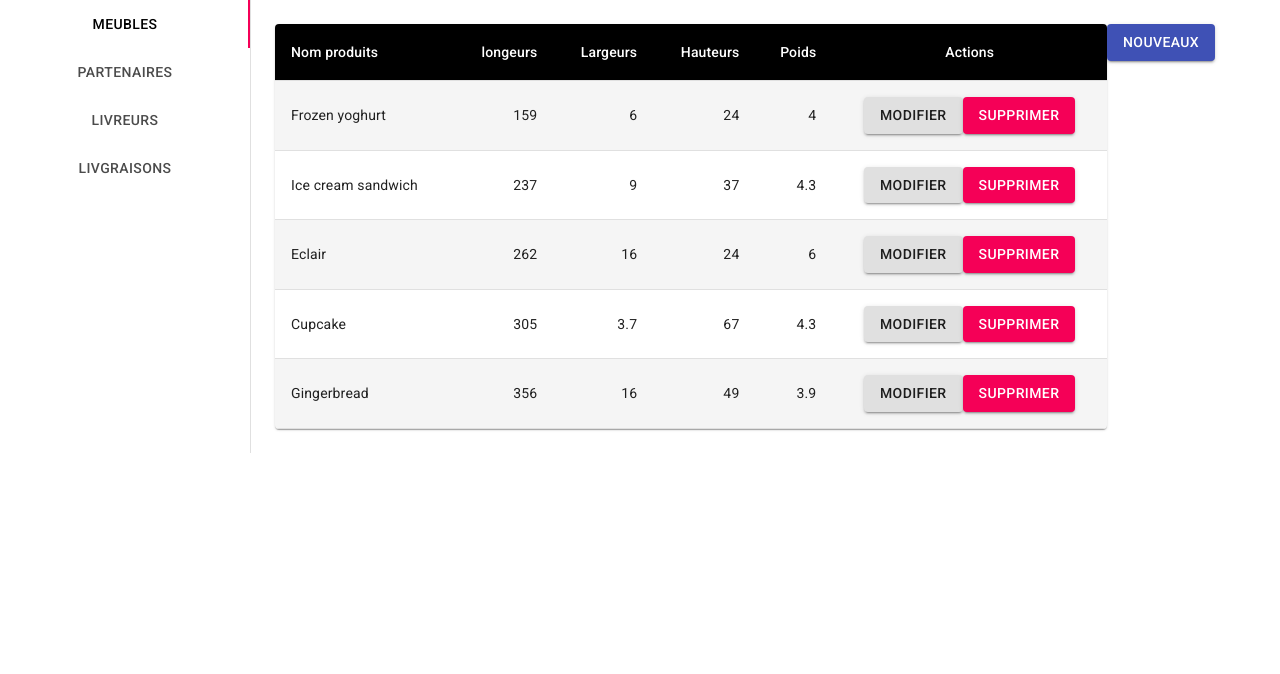
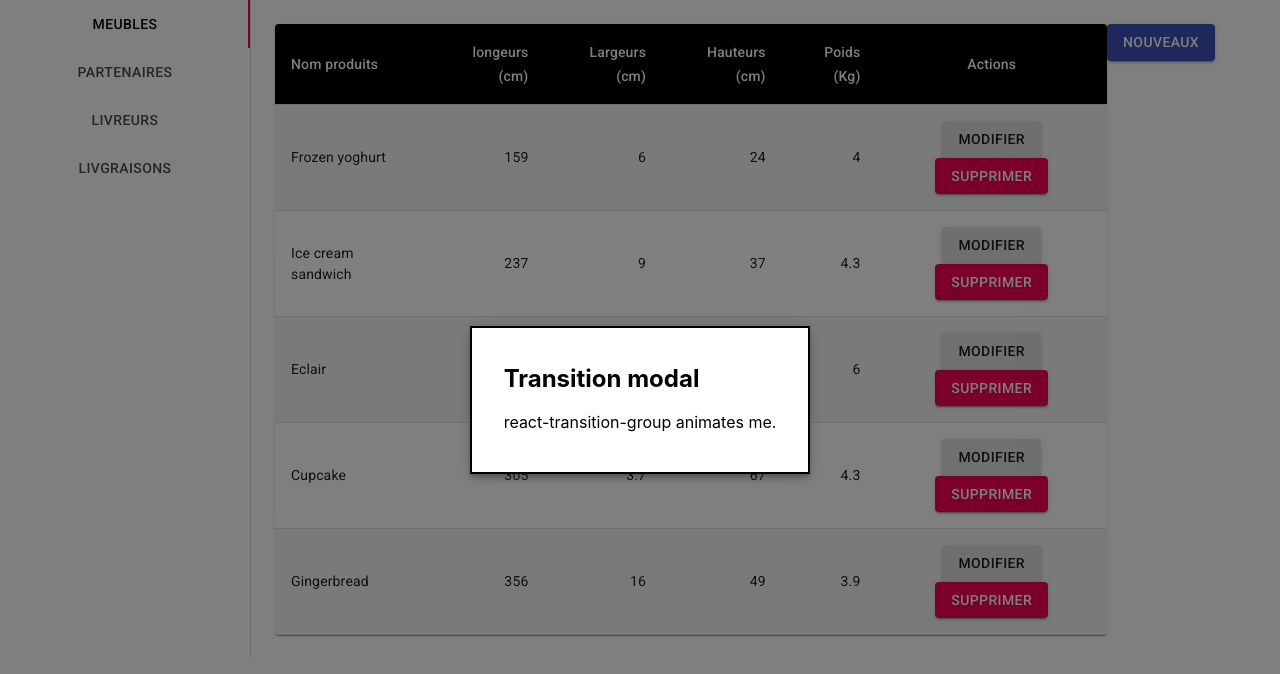
Before and after one commit to fabden/Transportali.re, a React (Create React App) app in the folder frontend_admin/: page / in a window 1280 px wide. Both pictures are taken after a click on the button "NOUVEAUX". Shown: the top 674 px of the page. Built offline with nearby package versions, Linux system fonts and the light colour scheme.

Commit message:
ajouts modal produits

```diff
--- a/frontend_admin/src/Components/Produits.js
+++ b/frontend_admin/src/Components/Produits.js
@@ -7,7 +7,8 @@
 import TableHead from '@material-ui/core/TableHead';
 import TableRow from '@material-ui/core/TableRow';
 import Paper from '@material-ui/core/Paper';
-import { Button, Grid } from '@material-ui/core';
+import { Button, Fade, Grid, Modal } from '@material-ui/core';
+import Backdrop from '@material-ui/core/Backdrop';
 
 const StyledTableCell = withStyles((theme) => ({
   head: {
@@ -39,15 +40,35 @@
   createData('Gingerbread', 356, 16.0, 49, 3.9),
 ];
 
-const useStyles = makeStyles({
+const useStyles = makeStyles((theme) => ({
   table: {
     minWidth: '65vw',
   },
-});
+  modal: {
+    display: 'flex',
+    alignItems: 'center',
+    justifyContent: 'center',
+  },
+  paper: {
+    backgroundColor: theme.palette.background.paper,
+    border: '2px solid #000',
+    boxShadow: theme.shadows[5],
+    padding: theme.spacing(2, 4, 3),
+  },
+}));
 
 function Produits() {
 
    const classes = useStyles();
+   const [open, setOpen] = React.useState(false);
+
+  const handleOpen = () => {
+    setOpen(true);
+  };
+
+  const handleClose = () => {
+    setOpen(false);
+  };
 
     return (
         <Grid container>
@@ -57,10 +78,10 @@
                         <TableHead>
                         <TableRow>
                             <StyledTableCell>Nom produits</StyledTableCell>
-                            <StyledTableCell align="right">longeurs</StyledTableCell>
-                            <StyledTableCell align="right">Largeurs</StyledTableCell>
-                            <StyledTableCell align="right">Hauteurs</StyledTableCell>
-                            <StyledTableCell align="right">Poids</StyledTableCell>
+                            <StyledTableCell align="right">longeurs (cm)</StyledTableCell>
+                            <StyledTableCell align="right">Largeurs (cm)</StyledTableCell>
+                            <StyledTableCell align="right">Hauteurs (cm)</StyledTableCell>
+                            <StyledTableCell align="right">Poids (Kg)</StyledTableCell>
                             <StyledTableCell align="center">Actions</StyledTableCell>
                         </TableRow>
                         </TableHead>
@@ -82,8 +103,27 @@
                 </TableContainer>
             </Grid>
             <Grid  xs alignItems="center">
-                <Button color="primary" variant="contained">Nouveaux</Button>
+                <Button color="primary" variant="contained" onClick={handleOpen}>Nouveaux</Button>
             </Grid>
+            <Modal
+                aria-labelledby="transition-modal-title"
+                aria-describedby="transition-modal-description"
+                className={classes.modal}
+                open={open}
+                onClose={handleClose}
+                closeAfterTransition
+                BackdropComponent={Backdrop}
+                BackdropProps={{
+                timeout: 500,
+                }}
+            >
+                <Fade in={open}>
+                <div className={classes.paper}>
+                    <h2 id="transition-modal-title">Transition modal</h2>
+                    <p id="transition-modal-description">react-transition-group animates me.</p>
+                </div>
+                </Fade>
+            </Modal>
         </Grid>
     );
 }
```
